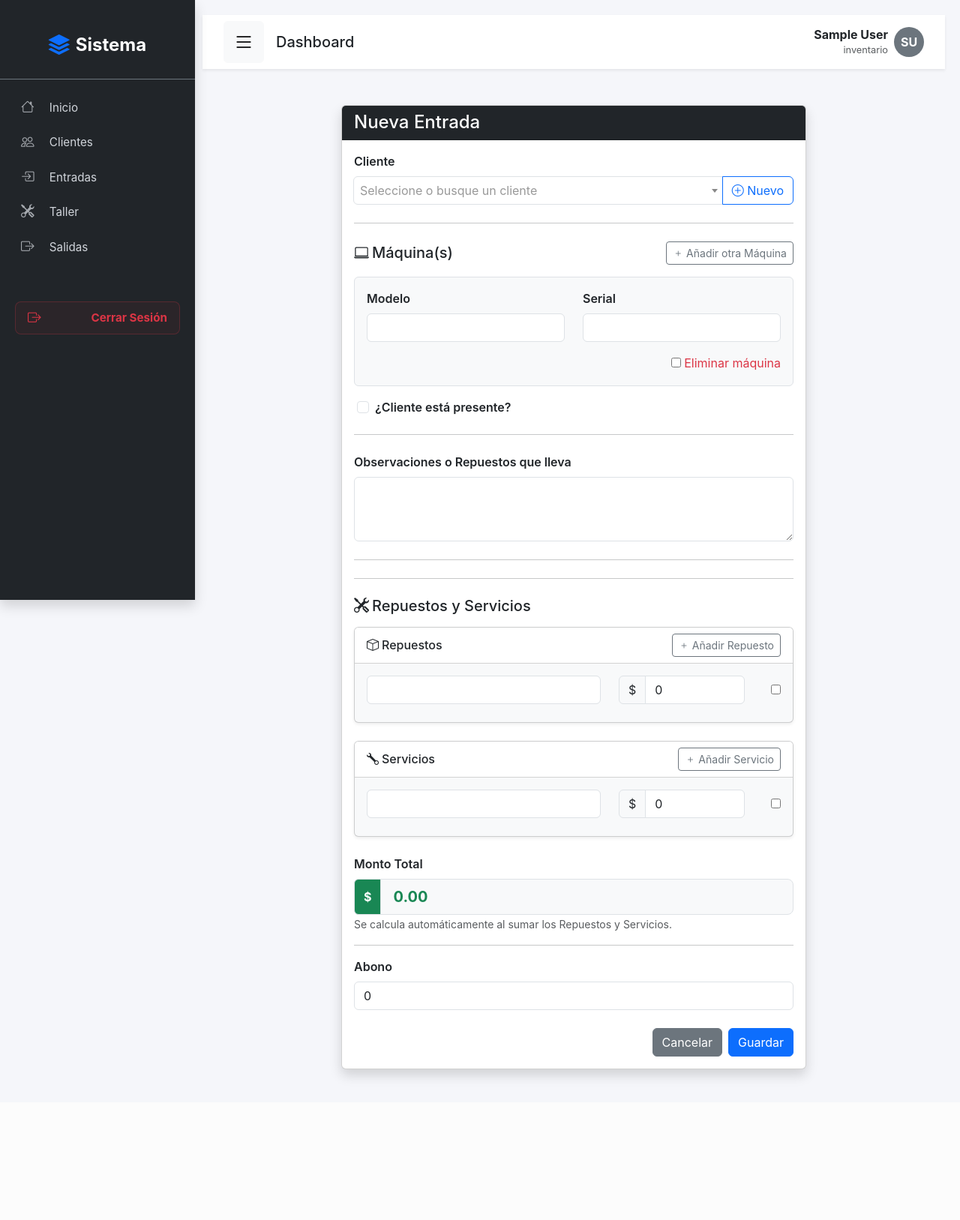
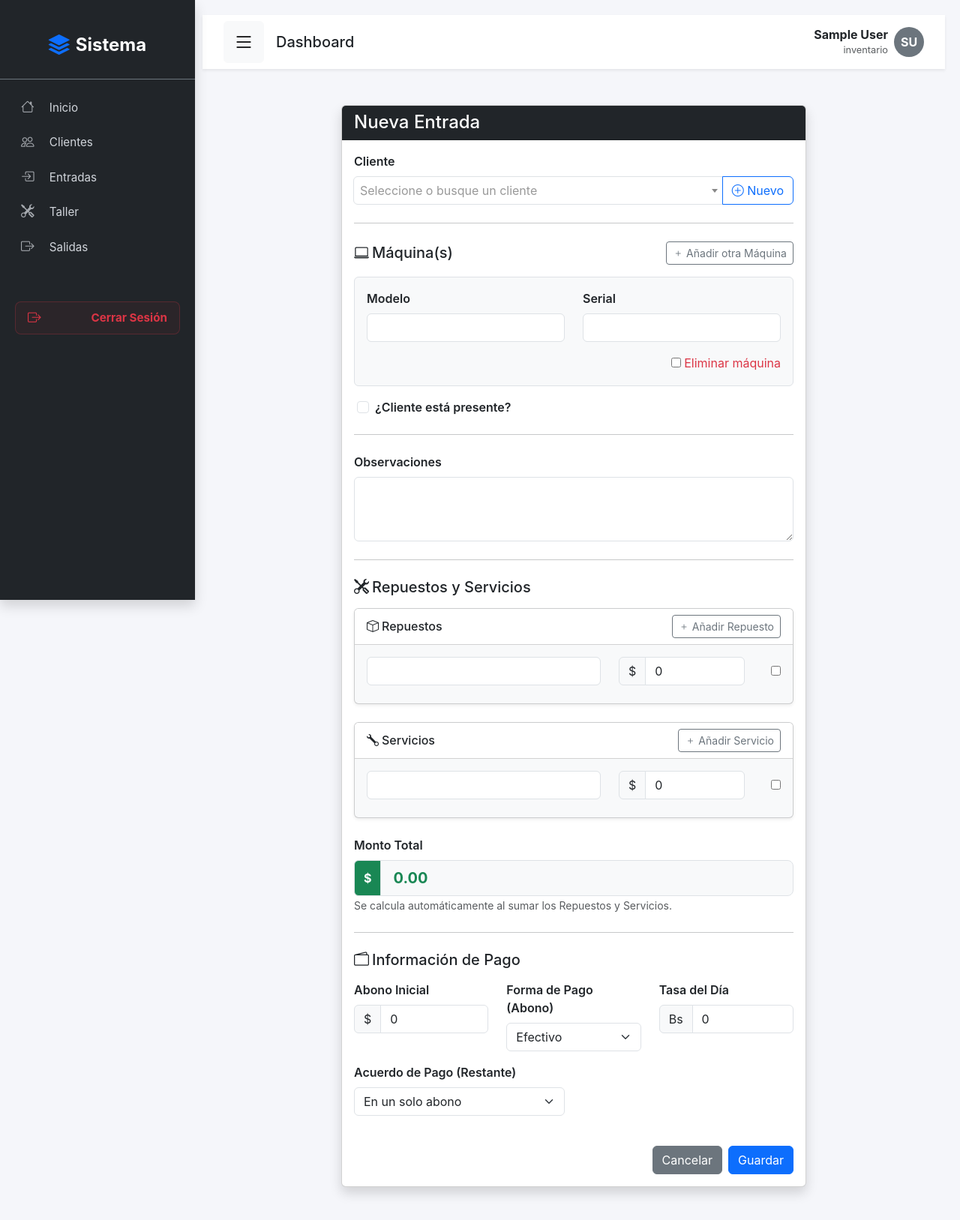
Before and after one commit to aatay19/control_taller, a Django app: page /entradas/crear/ in a window 1280 px wide. Shown: the whole page at 75% size. Before the commit the page ends 1442 px from the top, so only its background shows below. Run offline with Django 5.2, Linux system fonts and the light colour scheme; the visitor is signed in with stand-in values (Sample User, id 1); data that the repository does not hold is empty; some libraries are stand-ins or nearby versions.

Commit message:
correccion de la entrada

```diff
--- a/libreria/forms.py
+++ b/libreria/forms.py
@@ -22,12 +22,15 @@ class ClienteForm(forms.ModelForm):
 class EntradaForm(forms.ModelForm):
     class Meta:
         model = Entrada
-        fields = ['cliente', 'cliente_presente', 'observaciones', 'abono']
+        fields = ['cliente', 'cliente_presente', 'observaciones', 'abono', 'forma_pago_abono', 'tasa_dia', 'modalidad_pago_restante']
         widgets = {
             'cliente': forms.Select(attrs={'class': 'form-select'}),
             'cliente_presente': forms.CheckboxInput(attrs={'class': 'form-check-input'}),
             'observaciones': forms.Textarea(attrs={'class': 'form-control', 'rows': 3}),
             'abono': forms.NumberInput(attrs={'class': 'form-control', 'step': '0.01'}),
+            'forma_pago_abono': forms.Select(attrs={'class': 'form-select'}),
+            'tasa_dia': forms.NumberInput(attrs={'class': 'form-control', 'step': '0.01'}),
+            'modalidad_pago_restante': forms.Select(attrs={'class': 'form-select'}),
         }
 
 MaquinaFormSet = inlineformset_factory(
@@ -69,9 +72,11 @@ ServicioFormSet = inlineformset_factory(
 class SalidaForm(forms.ModelForm):
     class Meta:
         model = Salida
-        fields = ['entrada', 'pago_final', 'observaciones_entrega']
+        fields = ['entrada', 'pago_final', 'forma_pago_salida', 'tasa_dia_salida', 'observaciones_entrega']
         widgets = {
             'entrada': forms.Select(attrs={'class': 'form-select', 'readonly': 'readonly'}),
             'pago_final': forms.NumberInput(attrs={'class': 'form-control', 'step': '0.01'}),
+            'forma_pago_salida': forms.Select(attrs={'class': 'form-select'}),
+            'tasa_dia_salida': forms.NumberInput(attrs={'class': 'form-control', 'step': '0.01'}),
             'observaciones_entrega': forms.Textarea(attrs={'class': 'form-control', 'rows': 3}),
         }
--- a/libreria/models.py
+++ b/libreria/models.py
@@ -63,12 +63,27 @@ class Entrada(models.Model):
         ('entregado', 'Entregado'),
     ]
 
+    MODALIDAD_PAGO_CHOICES = [
+        ('un_abono', 'En un solo abono'),
+        ('dos_abonos', 'En dos abonos extras'),
+    ]
+
+    FORMA_PAGO_CHOICES = [
+        ('efectivo', 'Efectivo'),
+        ('pago_movil', 'Pago Móvil'),
+        ('transferencia', 'Transferencia'),
+        ('zelle', 'Zelle'),
+    ]
+
     fecha = models.DateTimeField(auto_now_add=True, verbose_name="Fecha de Entrada")
     cliente = models.ForeignKey(Cliente, on_delete=models.CASCADE, related_name='entradas', verbose_name="Cliente")
     cliente_presente = models.BooleanField(default=False, verbose_name="¿Cliente está presente?")
     observaciones = models.TextField(verbose_name="Observaciones o Repuestos que lleva")
 
     abono = models.DecimalField(max_digits=10, decimal_places=2, default=0, verbose_name="Abono")
+    forma_pago_abono = models.CharField(max_length=50, choices=FORMA_PAGO_CHOICES, default='efectivo', verbose_name="Forma de Pago del Abono")
+    tasa_dia = models.DecimalField(max_digits=10, decimal_places=2, default=0, verbose_name="Tasa del Día")
+    modalidad_pago_restante = models.CharField(max_length=50, choices=MODALIDAD_PAGO_CHOICES, default='un_abono', verbose_name="Modalidad Pago Restante")
 
     estado = models.CharField(max_length=20, choices=ESTADO_CHOICES, default='en_taller', verbose_name="Estado")
     usuario = models.ForeignKey(User, on_delete=models.SET_NULL, null=True, blank=True, verbose_name="Registrado por")
@@ -94,9 +109,18 @@ class Entrada(models.Model):
 
 
 class Salida(models.Model):
+    FORMA_PAGO_CHOICES = [
+        ('efectivo', 'Efectivo'),
+        ('pago_movil', 'Pago Móvil'),
+        ('transferencia', 'Transferencia'),
+        ('zelle', 'Zelle'),
+    ]
+
     entrada = models.OneToOneField(Entrada, on_delete=models.CASCADE, related_name='salida_rel', verbose_name="Entrada Asociada")
     fecha_entrega = models.DateTimeField(auto_now_add=True, verbose_name="Fecha de Entrega")
     pago_final = models.DecimalField(max_digits=10, decimal_places=2, default=0, verbose_name="Pago Final Realizado")
+    forma_pago_salida = models.CharField(max_length=50, choices=FORMA_PAGO_CHOICES, default='efectivo', verbose_name="Forma de Pago")
+    tasa_dia_salida = models.DecimalField(max_digits=10, decimal_places=2, default=0, verbose_name="Tasa del Día")
     observaciones_entrega = models.TextField(blank=True, verbose_name="Observaciones de Entrega")
     usuario = models.ForeignKey(User, on_delete=models.SET_NULL, null=True, blank=True, verbose_name="Entregado por")
 
--- a/libreria/templates/entradas/form.html
+++ b/libreria/templates/entradas/form.html
@@ -100,14 +100,13 @@
                         <!-- Observaciones -->
                         <div class="mb-3">
                             <label for="{{ form.observaciones.id_for_label }}"
-                                class="form-label fw-semibold">Observaciones o Repuestos que lleva</label>
+                                class="form-label fw-semibold">Observaciones </label>
                             {{ form.observaciones }}
                             {% if form.observaciones.errors %}
                             <div class="text-danger small mt-1">{{ form.observaciones.errors }}</div>
                             {% endif %}
                         </div>
 
-                        <hr class="my-4">
                         <hr class="my-4">
                         <h5 class="mb-3"><i class="bi bi-tools me-1"></i>Repuestos y Servicios</h5>
 
@@ -233,15 +232,53 @@
                             <small class="text-muted">Se calcula automáticamente al sumar los Repuestos y Servicios.</small>
                         </div>
 
-                        <hr class="my-3">
+                        <hr class="my-4">
+                        <h5 class="mb-3"><i class="bi bi-wallet2 me-1"></i>Información de Pago</h5>
 
-                        <!-- Abono -->
-                        <div class="mb-3">
-                            <label for="{{ form.abono.id_for_label }}" class="form-label fw-semibold">Abono</label>
-                            {{ form.abono }}
-                            {% if form.abono.errors %}
-                            <div class="text-danger small mt-1">{{ form.abono.errors }}</div>
-                            {% endif %}
+                        <div class="row">
+                            <!-- Abono -->
+                            <div class="col-md-4 mb-3">
+                                <label for="{{ form.abono.id_for_label }}" class="form-label fw-semibold">Abono Inicial</label>
+                                <div class="input-group">
+                                    <span class="input-group-text">$</span>
+                                    {{ form.abono }}
+                                </div>
+                                {% if form.abono.errors %}
+                                <div class="text-danger small mt-1">{{ form.abono.errors }}</div>
+                                {% endif %}
+                            </div>
+
+                            <!-- Forma de Pago Abono -->
+                            <div class="col-md-4 mb-3">
+                                <label for="{{ form.forma_pago_abono.id_for_label }}" class="form-label fw-semibold">Forma de Pago (Abono)</label>
+                                {{ form.forma_pago_abono }}
+                                {% if form.forma_pago_abono.errors %}
+                                <div class="text-danger small mt-1">{{ form.forma_pago_abono.errors }}</div>
+                                {% endif %}
+                            </div>
+
+                            <!-- Tasa del Día -->
+                            <div class="col-md-4 mb-3">
+                                <label for="{{ form.tasa_dia.id_for_label }}" class="form-label fw-semibold">Tasa del Día</label>
+                                <div class="input-group">
+                                    <span class="input-group-text">Bs</span>
+                                    {{ form.tasa_dia }}
+                                </div>
+                                {% if form.tasa_dia.errors %}
+                                <div class="text-danger small mt-1">{{ form.tasa_dia.errors }}</div>
+                                {% endif %}
+                            </div>
+                        </div>
+
+                        <div class="row">
+                            <!-- Modalidad Pago Restante -->
+                            <div class="col-md-6 mb-3">
+                                <label for="{{ form.modalidad_pago_restante.id_for_label }}" class="form-label fw-semibold">Acuerdo de Pago (Restante)</label>
+                                {{ form.modalidad_pago_restante }}
+                                {% if form.modalidad_pago_restante.errors %}
+                                <div class="text-danger small mt-1">{{ form.modalidad_pago_restante.errors }}</div>
+                                {% endif %}
+                            </div>
                         </div>
 
                         <div class="d-flex justify-content-end mt-4">
@@ -375,8 +412,6 @@
                 calcularTotal();
             }
         });
-
-        // Lógica AJAX para Crear Cliente
         const btnGuardarCliente = document.getElementById('btnGuardarCliente');
         const formCrearCliente = document.getElementById('formCrearCliente');
         const modalErrors = document.getElementById('modal-errors');
```
Also changed, not shown: libreria/templates/entradas/lista.html (+9 -2 lines), libreria/templates/salidas/form.html (+57 -18 lines), libreria/views/pdf_views.py (+8 -1 lines), libreria/migrations/0005_entrada_forma_pago_abono_and_more.py (added).
